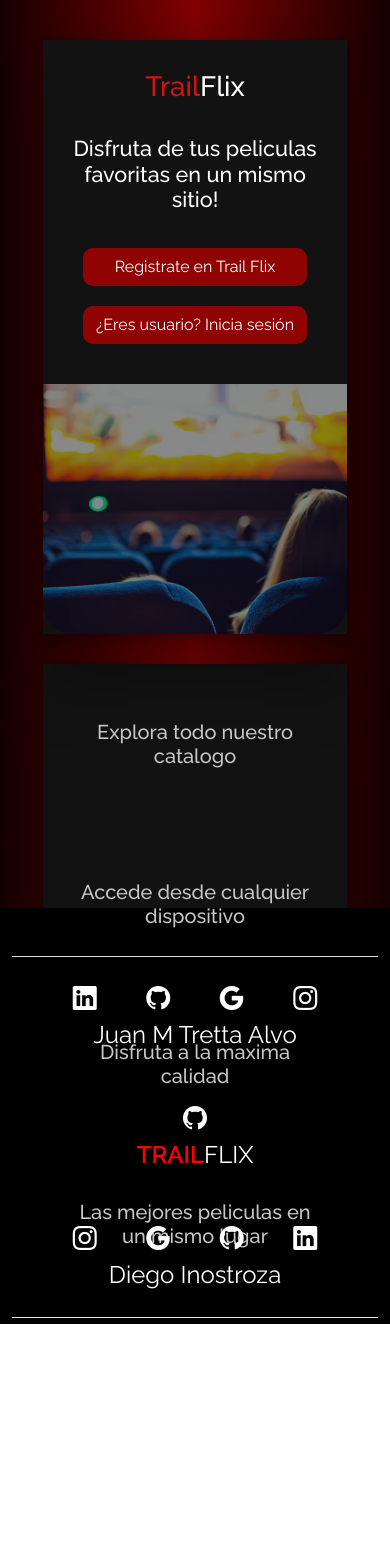
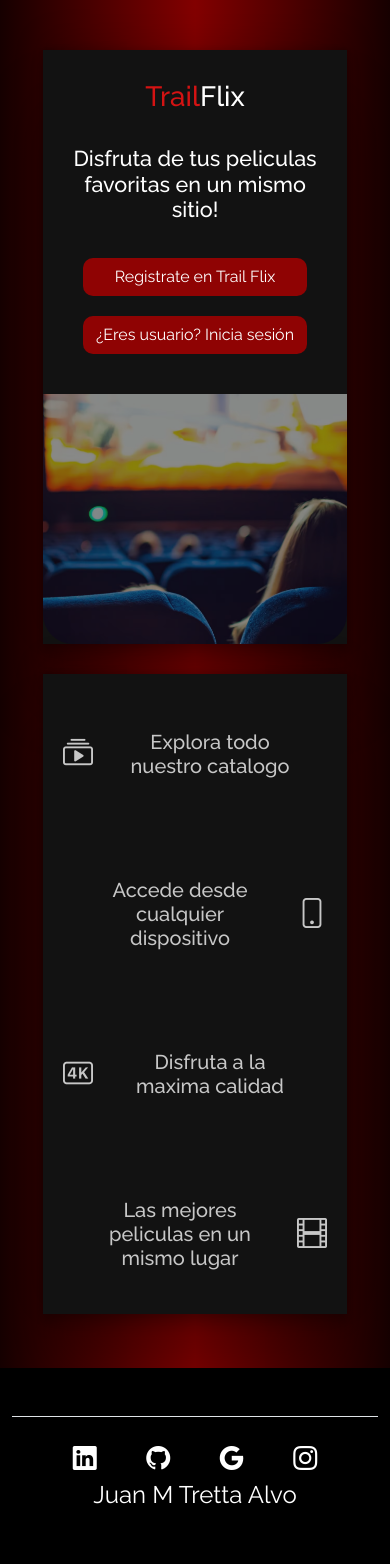
Before and after one commit to diegoinost02/TrailFlix, an Angular app: page / in a window 390 px wide. Shown: the top 1564 px of the page. Before the commit the page ends 1324 px from the top, so only its background shows below. Built offline with nearby package versions, Linux system fonts and the light colour scheme.

Commit message:
Ajustes varios
Landing centrado, implementación de iconos en features del landing y arreglo de popup que se abría dos veces al verificar contraseña para darse de baja.

```diff
--- a/src/app/core/guards/auth-guard.guard.ts
+++ b/src/app/core/guards/auth-guard.guard.ts
@@ -6,7 +6,7 @@ export const authGuardGuard: CanActivateFn = (route, state) => {
 
   const usersService = inject(UsersService);
   const router = inject(Router);
-  const isLoged = usersService.checkAuthentication()
+  const isLoged = usersService.checkAuthentication();
 
   if(!isLoged){
     router.navigate([''])
--- a/src/app/modules/landing/components/features/features.component.css
+++ b/src/app/modules/landing/components/features/features.component.css
@@ -22,19 +22,19 @@ i{
     justify-content: center;
     text-align: center;
     color: rgb(199, 199, 199);
-    max-width: 100%;
+    /* max-width: 100%; */
+    max-width: 318px;
     height: 150px;
 }
 
 .feature h5 {
-    margin: 30px 20%;
+    margin: 30px 10%;
 }
 
 @media screen and (max-width: 1244px) {
     .features-conteiner {
         grid-template-columns: repeat(1, 1fr);
     }
-
     .feature {
         margin: 5px 20px;
     }
@@ -44,7 +44,5 @@ i{
     .features-conteiner {
         margin: 30px 11%;
     }
-    .feature {
-        min-width: 130%;
-    }
+
 }
--- a/src/app/modules/landing/components/features/features.component.html
+++ b/src/app/modules/landing/components/features/features.component.html
@@ -1,22 +1,22 @@
 <section class="features-conteiner">
 
     <div class="feature">
-        <!-- <i class="bi bi-collection-play"></i> -->
+        <i class="bi bi-collection-play"></i>
         <h5>Explora todo nuestro catalogo</h5>
     </div>
     <div class="feature">
 
             <h5>Accede desde cualquier dispositivo</h5>
-            <!-- <i class="bi bi-phone"></i> -->
+            <i class="bi bi-phone"></i>
     </div>
     <div class="feature">
-        <!-- <i class="bi bi-badge-4k"></i> -->
+        <i class="bi bi-badge-4k"></i>
         <h5>Disfruta a la maxima calidad</h5>
     </div>
     <div class="feature">
 
         <h5>Las mejores peliculas en un mismo lugar</h5>
-        <!-- <i class="bi bi-film"></i> -->
+        <i class="bi bi-film"></i>
     </div>
 
 </section>
--- a/src/app/modules/landing/components/hero/hero.component.css
+++ b/src/app/modules/landing/components/hero/hero.component.css
@@ -2,7 +2,6 @@
     display: flex;
     flex-direction: column;
     align-items: center;
-    margin-top: 40px;
     margin-left: 20%;
     margin-right: 20%;
     margin-bottom: 0;
--- a/src/app/modules/landing/components/page/page.component.css
+++ b/src/app/modules/landing/components/page/page.component.css
@@ -1,3 +1,12 @@
 .landing-components{
+    display: flex;
+    flex-direction: column;
+    justify-content: center;
     height: 100vh;
 }
+@media screen and (max-width: 1244px) {
+    .landing-components{
+        height: auto;
+        margin-top: 50px;
+    }
+}
--- a/src/app/modules/profile/components/subscription/subscription.component.css
+++ b/src/app/modules/profile/components/subscription/subscription.component.css
@@ -19,6 +19,7 @@
     border-radius: 3px;
     background-color: rgb(78, 77, 77);
     color: rgb(210, 207, 207);
+    cursor: pointer;
 }
 .btn:hover {
     color: rgb(236, 236, 236);
--- a/src/app/modules/profile/components/subscription/subscription.component.html
+++ b/src/app/modules/profile/components/subscription/subscription.component.html
@@ -8,11 +8,11 @@
         <input  type="password" formControlName="password" placeholder="Verifique su contraseña"
         [hidden]="dialogData.ocultVerification">
 
-        <button class="btn" (click)="dialogData.onClick()" [hidden]="dialogData.disguiseButtonVerify">
+        <button class="btn" (click)="confirmation()" [hidden]="dialogData.disguiseButtonVerify">
             Dar de baja
         </button>
 
-        <button class="btn" (click)="dialogData.onClick()" [hidden]="dialogData.disguiseButtonSubmit" [disabled]="formUser.invalid">
+        <button class="btn" onClick="verifyPassword()" [hidden]="dialogData.disguiseButtonSubmit" [disabled]="formUser.invalid">
             Dar de baja
         </button>
       </form>
--- a/src/app/modules/profile/components/subscription/subscription.component.ts
+++ b/src/app/modules/profile/components/subscription/subscription.component.ts
@@ -44,8 +44,7 @@ export class SubscriptionComponent {
     span: 'Subscripción Activa',
     ocultVerification: true,
     disguiseButtonVerify: false,
-    disguiseButtonSubmit: true,
-    onClick: () => this.confirmation(),
+    disguiseButtonSubmit: true
   };
 
   confirmation() {
@@ -54,8 +53,7 @@ export class SubscriptionComponent {
       span: '¿Estas seguro de darte de baja?',
       ocultVerification: false,
       disguiseButtonVerify: true,
-      disguiseButtonSubmit: false,
-      onClick: () => this.verifyPassword()
+      disguiseButtonSubmit: false
     };
   }
 
@@ -72,8 +70,7 @@ export class SubscriptionComponent {
       }
       else {
         const dialogRef = this.dialog.open(AlertPopupComponent, {
-          data: this.dataAlert, height: 'auto', width: '350px',
-          backdropClass: "background-dialog"
+          data: this.dataAlert, height: 'auto', width: '350px'
         })
         dialogRef.afterClosed().subscribe(result => {
         })
```
